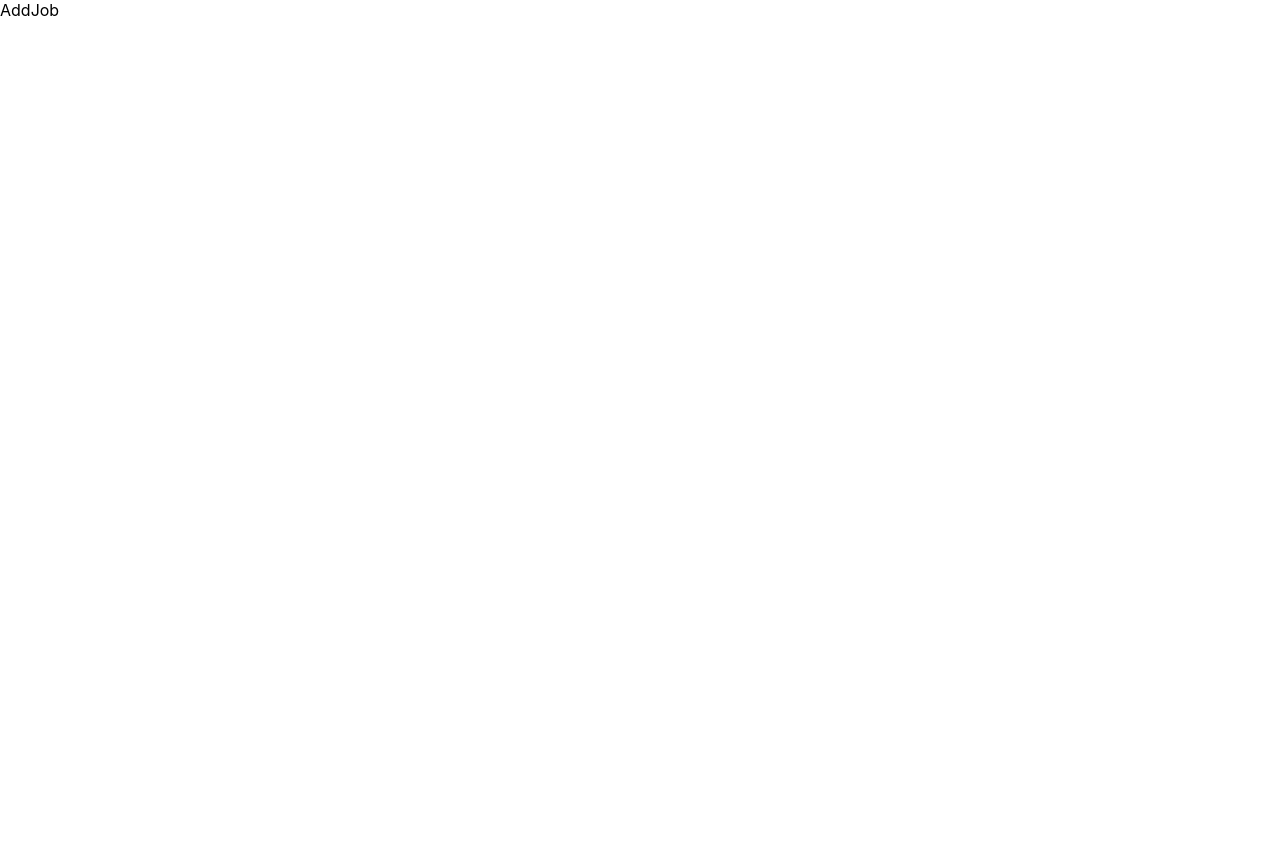
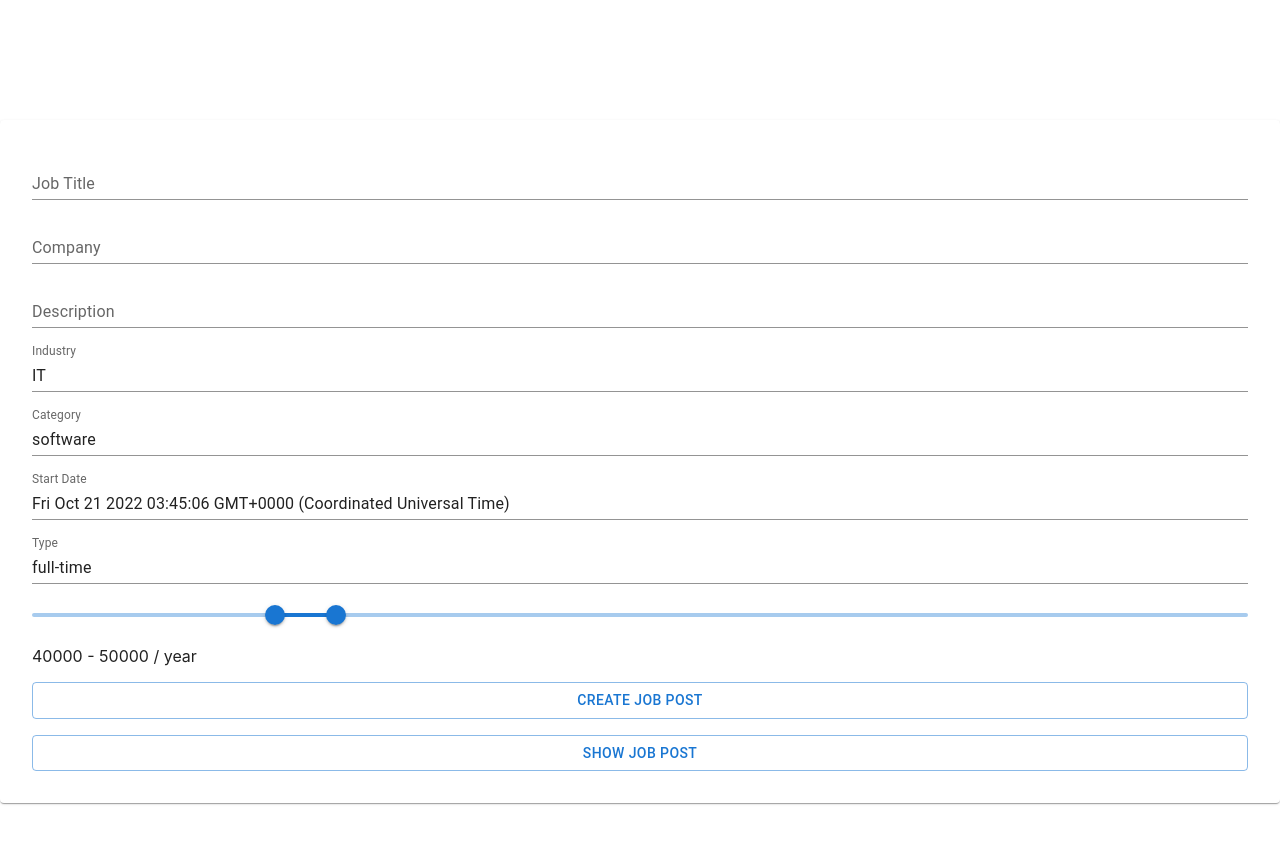
Before and after one commit to jaycchiu524/next-mui-form, a Next.js app: page /job-post/add in a window 1280 px wide. Shown: the top 844 px of the page. Before the commit the page ends 800 px from the top, so only its background shows below. Built offline with nearby package versions, Linux system fonts and the light colour scheme.

Commit message:
feat: add jobpost append

```diff
--- a/src/pages/api/interfaces/job.ts
+++ b/src/pages/api/interfaces/job.ts
@@ -1,13 +1,22 @@
 import { Company } from './company'
 
-export type JobPost = {
-  company: Company
+export type JobIndustry =
+  | 'IT'
+  | 'Finance'
+  | 'Healthcare'
+  | 'Education'
+  | 'Other'
+
+export interface JobPost {
+  id: string
+  // company: Company | null
+  company: string
   title: string
   category: string
   type: 'full-time' | 'part-time' | 'contract'
-  industry: string
+  industry: JobIndustry
   description: string
-  payrate: number
+  payrate: number[] | number
   startdate: Date | number
   // description: string
   // location: string
--- a/src/pages/job-post/add.tsx
+++ b/src/pages/job-post/add.tsx
@@ -1,11 +1,150 @@
 import React from 'react'
+import { Stack, Paper, Button, Slider } from '@mui/material'
+import { useForm, Controller, useFieldArray } from 'react-hook-form'
+import { TextInput } from '@/components/TextInput'
+import styled from '@emotion/styled'
+import { yupResolver } from '@hookform/resolvers/yup'
+import { CompanySchema, JobSchema } from '@/yup/schemas'
+import { Container } from '@/components/commons'
+import { JobPost } from '../api/interfaces/job'
+import { nanoid } from 'nanoid'
+import { useStore } from '@/store'
 
 type Props = {}
 
-const AddJob = (props: Props) => {
+const ErrorMsg = styled('p')`
+  color: red;
+`
+
+const AddJobPost = (props: Props) => {
+  const {
+    handleSubmit,
+    control,
+    register,
+    formState: { errors },
+  } = useForm<JobPost>({
+    defaultValues: {
+      title: '',
+      industry: 'IT',
+      payrate: [40000, 50000],
+      startdate: new Date(),
+      type: 'full-time',
+      company: '',
+      category: 'software',
+    },
+    resolver: yupResolver(JobSchema),
+    mode: 'onChange',
+  })
+
+  const setJobPosts = useStore((state) => state.setJobPosts)
+  const globaljobs = useStore((state) => state.jobPosts)
+
+  const handleCreateJobPost = handleSubmit(async (values) => {
+    const id = nanoid()
+    const jobPost = { ...values, id }
+
+    setJobPosts([jobPost])
+
+    console.log(globaljobs)
+  })
+
   return (
-    <div>AddJob</div>
+    <Container>
+      <Paper sx={{ p: 4 }} component="form" onSubmit={handleCreateJobPost}>
+        <Stack spacing={2}>
+          <TextInput
+            {...register('title')}
+            label="Job Title"
+            placeholder="Title"
+            error={!!errors.title}
+            // helperText="Required"
+          />
+          <TextInput
+            {...register('company')}
+            label="Company"
+            placeholder="Company"
+            error={!!errors.company}
+            // helperText="Required"
+          />
+          <TextInput
+            {...register('description')}
+            label="Description"
+            placeholder="Name"
+            error={!!errors.description}
+            // helperText="Required"
+          />
+          <TextInput
+            {...register('industry')}
+            label="Industry"
+            placeholder="Name"
+            error={!!errors.industry}
+            // helperText="Required"
+          />
+          <TextInput
+            {...register('category')}
+            label="Category"
+            placeholder="Name"
+            error={!!errors.category}
+            // helperText="Required"
+          />
+          <TextInput
+            {...register('startdate')}
+            label="Start Date"
+            placeholder="Now"
+            error={!!errors.startdate}
+            // helperText="Required"
+          />
+          <TextInput
+            {...register('type')}
+            label="Type"
+            placeholder="full-time"
+            error={!!errors.type}
+            // helperText="Required"
+          />
+
+          <Controller
+            name="payrate"
+            control={control}
+            // defaultValue={[0, 10]}
+            render={({ field: { onChange, value } }) => (
+              <>
+                <Slider
+                  {...props}
+                  onChange={onChange}
+                  value={value}
+                  valueLabelDisplay="auto"
+                  min={0}
+                  max={200000}
+                  step={1000}
+                />
+                <p>
+                  {typeof value !== 'number'
+                    ? `${value[0]} - ${value[1]} / year`
+                    : value}
+                </p>
+              </>
+            )}
+          />
+
+          <Button
+            variant="outlined"
+            type="submit"
+            onClick={handleCreateJobPost}>
+            Create Job Post
+          </Button>
+
+          <Button
+            variant="outlined"
+            // type="submit"
+            onClick={() => {
+              console.log(globaljobs)
+            }}>
+            Show Job Post
+          </Button>
+        </Stack>
+      </Paper>
+    </Container>
   )
 }
 
-export default AddJob
+export default AddJobPost
--- a/src/yup/schemas.ts
+++ b/src/yup/schemas.ts
@@ -1,4 +1,5 @@
 import { Company } from '@/pages/api/interfaces/company'
+import { JobPost } from '@/pages/api/interfaces/job'
 import * as yup from 'yup'
 
 type SchemaShape<T extends object> = Partial<Record<keyof T, yup.AnySchema>>
@@ -11,3 +12,17 @@ export const CompanySchema = yup.object().shape<SchemaShape<Company>>({
   email: yup.string().email().required(),
   description: yup.string().required(),
 })
+
+export const JobSchema = yup.object().shape<SchemaShape<JobPost>>({
+  // company: yup.object().shape<SchemaShape<Company>>({
+  //   id: yup.number().required(),
+  // }),
+  company: yup.string().required(),
+  title: yup.string().required(),
+  category: yup.string().required(),
+  type: yup.string().required(),
+  industry: yup.string().required(),
+  description: yup.string().required(),
+  payrate: yup.array().of(yup.number()).required(),
+  startdate: yup.date().required(),
+})
```
Also changed, not shown: src/pages/company/add.tsx (+10 -3 lines).
